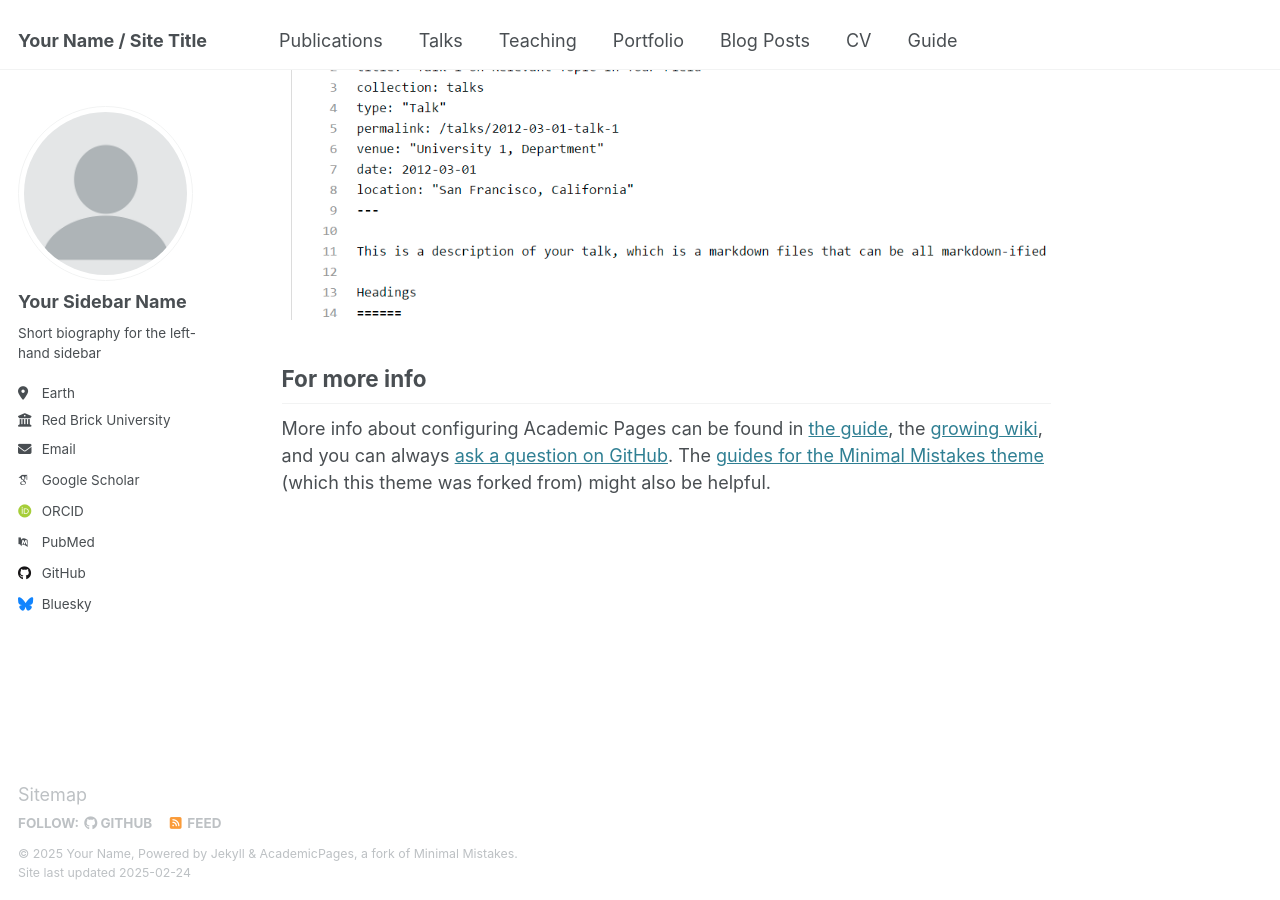
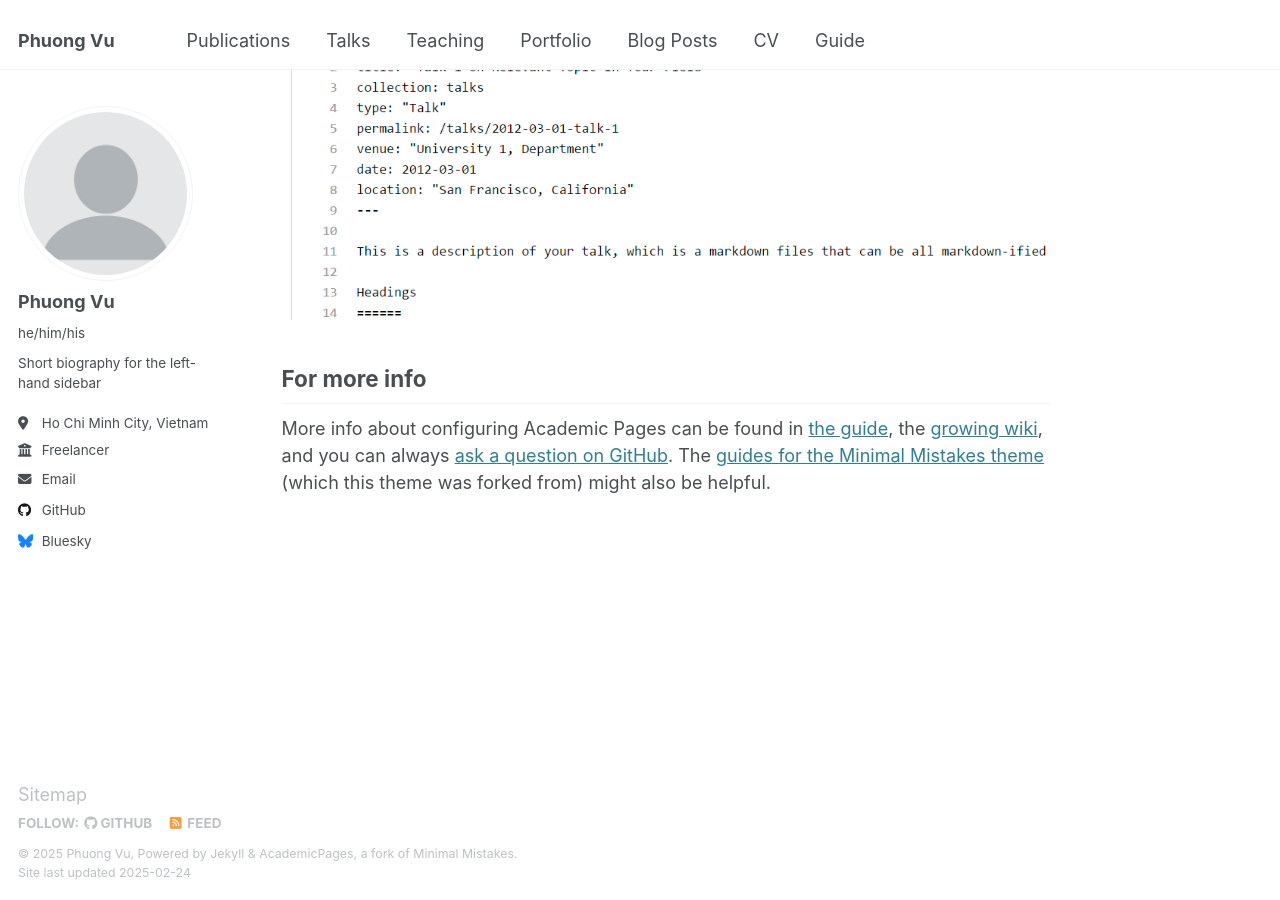
Before and after one commit to phuongvudev/me, a Jekyll site: the page built from _pages/about.md, in a window 1280 px wide and 900 px high, scrolled down 2642 px. Built offline with Jekyll 4.4.1, drawn with Linux system fonts in a browser that asks for light colours; some web fonts are replaced.

Commit message:
Update _config.yml

```diff
--- a/_config.yml
+++ b/_config.yml
@@ -9,9 +9,9 @@
 # Basic Site Settings
 locale                   : "en-US"
 site_theme               : "default"
-title                    : "Your Name / Site Title"
+title                    : "Phuong Vu"
 title_separator          : "-"
-name                     : &name "Your Name"
+name                     : &name "Phuong Vu"
 description              : &description "personal description"
 url                      : https://academicpages.github.io # the base hostname & protocol for your site e.g. "https://[your GitHub username].github.io"
 baseurl                  : "" # the subpath of your site, e.g. "/blog"
@@ -23,21 +23,21 @@ repository               : "academicpages/academicpages.github.io"
 author:
   # Biographic information
   avatar           : "profile.png"
-  name             : "Your Sidebar Name"
-  pronouns         : # example: "she/her"
+  name             : "Phuong Vu"
+  pronouns         : "he/him/his"
   bio              : "Short biography for the left-hand sidebar"
-  location         : "Earth"
-  employer         : "Red Brick University"
+  location         : "Ho Chi Minh City, Vietnam"
+  employer         : "Freelancer"
   uri              : # URL
-  email            : "none@example.org"
+  email            : "phuong.vu.dev@gmail.com"
 
   # Academic websites
   arxiv            : # URL - Update with the correct link to your profile
-  googlescholar    : "https://scholar.google.com/citations?user=PS_CX0AAAAAJ"
+  googlescholar    : # "https://scholar.google.com/citations?user=PS_CX0AAAAAJ"
   impactstory      : # URL
-  orcid            : "http://orcid.org/yourorcidurl"
+  orcid            : # "http://orcid.org/yourorcidurl"
   semantic         : # URL
-  pubmed           : "https://www.ncbi.nlm.nih.gov/pubmed/?term=john+snow"
+  pubmed           : # "https://www.ncbi.nlm.nih.gov/pubmed/?term=john+snow"
   researchgate     : # URL
   scopus           : # URL
 
```
